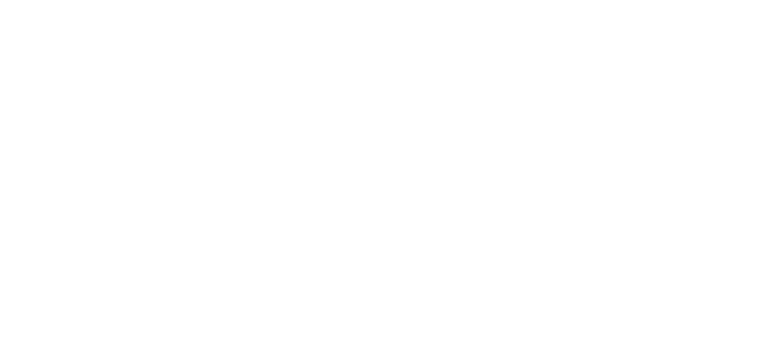
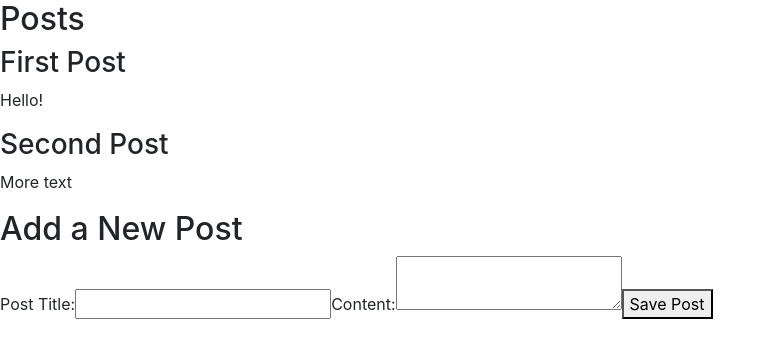
Before and after one commit to mankar246/receipe, a React (Create React App) app: page /post in a window 1280 px wide. Before the commit this address had no page. Shown: the top 358 px of the page, without its empty margins (0-775 px from the left). Built offline with nearby package versions, Linux system fonts and the light colour scheme.

Commit message:
Redux post add

```diff
--- a/src/App.js
+++ b/src/App.js
@@ -7,7 +7,7 @@
 import { EditUser } from "./features/users/EditUsers";
 import { Receipe } from "./features/receipe/Receipe";
 import Home from "./pages/Home";
-import { PostsList } from "./features/posts/PostsList";
+import Post from "./features/posts/Post";
 
 function App(id) {
   return (
@@ -19,7 +19,7 @@
         <Route path="/add-user" element={<AddUser />}></Route>
         <Route path="/edit-user/:id" element={<EditUser />}></Route>
         <Route path="/receipe" element={<Receipe />}></Route>
-        <Route path="/postslist" element={<PostsList />}></Route>
+        <Route path="/post" element={<Post />}></Route>
       </Routes>
     </Router>
   );
--- a/src/app/store.js
+++ b/src/app/store.js
@@ -1,9 +1,11 @@
 import { configureStore } from "@reduxjs/toolkit";
 
 import postsReducer from "../features/posts/postsSlice";
+import usersReducer from "../features/users/usersSlice";
 
 export default configureStore({
   reducer: {
     posts: postsReducer,
+    users: usersReducer,
   },
 });
--- /dev/null
+++ b/src/features/posts/AddPostForm.js
@@ -0,0 +1,57 @@
+import React, { useState } from "react";
+import { useDispatch } from "react-redux";
+import { postAdded } from "./postsSlice";
+import { nanoid } from "@reduxjs/toolkit";
+
+export const AddPostForm = () => {
+  const [title, setTitle] = useState("");
+  const [content, setContent] = useState("");
+
+  const dispatch = useDispatch();
+
+  const onTitleChanged = (e) => setTitle(e.target.value);
+  const onContentChange = (e) => setContent(e.target.value);
+
+  const onSavePostClicked = () => {
+    if (title && content) {
+      dispatch(
+        postAdded({
+          id: nanoid(),
+          title,
+          content,
+        })
+      );
+
+      setTitle("");
+      setContent("");
+    }
+  };
+
+  return (
+    <section>
+      <h2>Add a New Post</h2>
+      <form>
+        <label htmlFor="postTitle">Post Title:</label>
+        <input
+          type="text"
+          id="postTitle"
+          name="postTitle"
+          vlaue={title}
+          onChange={onTitleChanged}
+        />
+        <label htmlFor="postContent">Content:</label>
+        <textarea
+          id="postContent"
+          name="postContent"
+          vlaue={content}
+          onChange={onContentChange}
+        />
+        <button type="button" onClick={onSavePostClicked}>
+          Save Post
+        </button>
+      </form>
+    </section>
+  );
+};
+
+export default AddPostForm;
--- /dev/null
+++ b/src/features/posts/Post.js
@@ -0,0 +1,14 @@
+import React from "react";
+import PostsList from "./PostsList";
+import AddPostForm from "./AddPostForm";
+
+export function Post() {
+  return (
+    <>
+      <PostsList />
+      <AddPostForm />
+    </>
+  );
+}
+
+export default Post;
--- a/src/features/posts/postsSlice.js
+++ b/src/features/posts/postsSlice.js
@@ -8,7 +8,13 @@
 const postsSlice = createSlice({
   name: "posts",
   initialState,
-  reducers: {},
+  reducers: {
+    postAdded(state, action) {
+      state.push(action.payload);
+    },
+  },
 });
 
+export const { postAdded } = postsSlice.actions;
+
 export default postsSlice.reducer;
```
